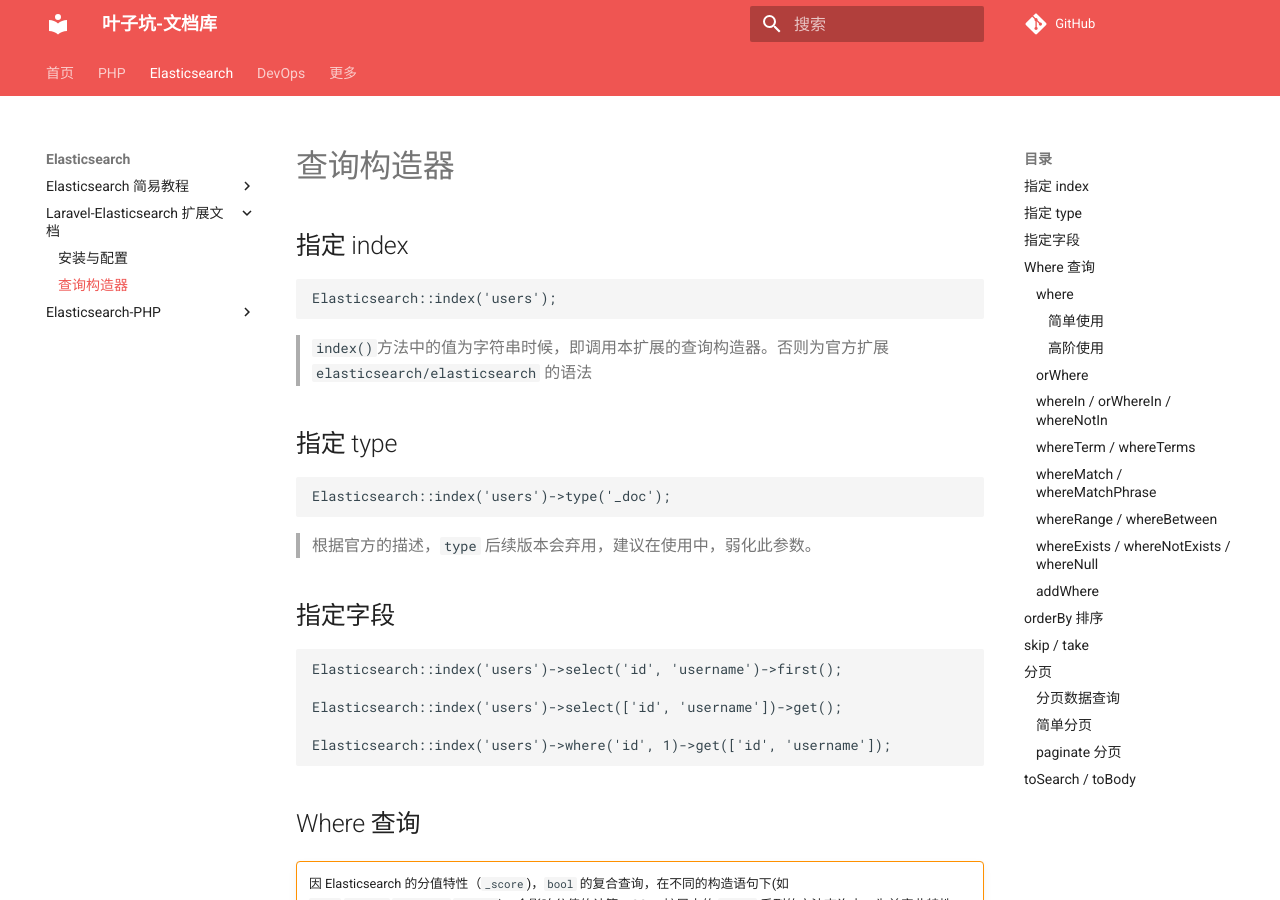
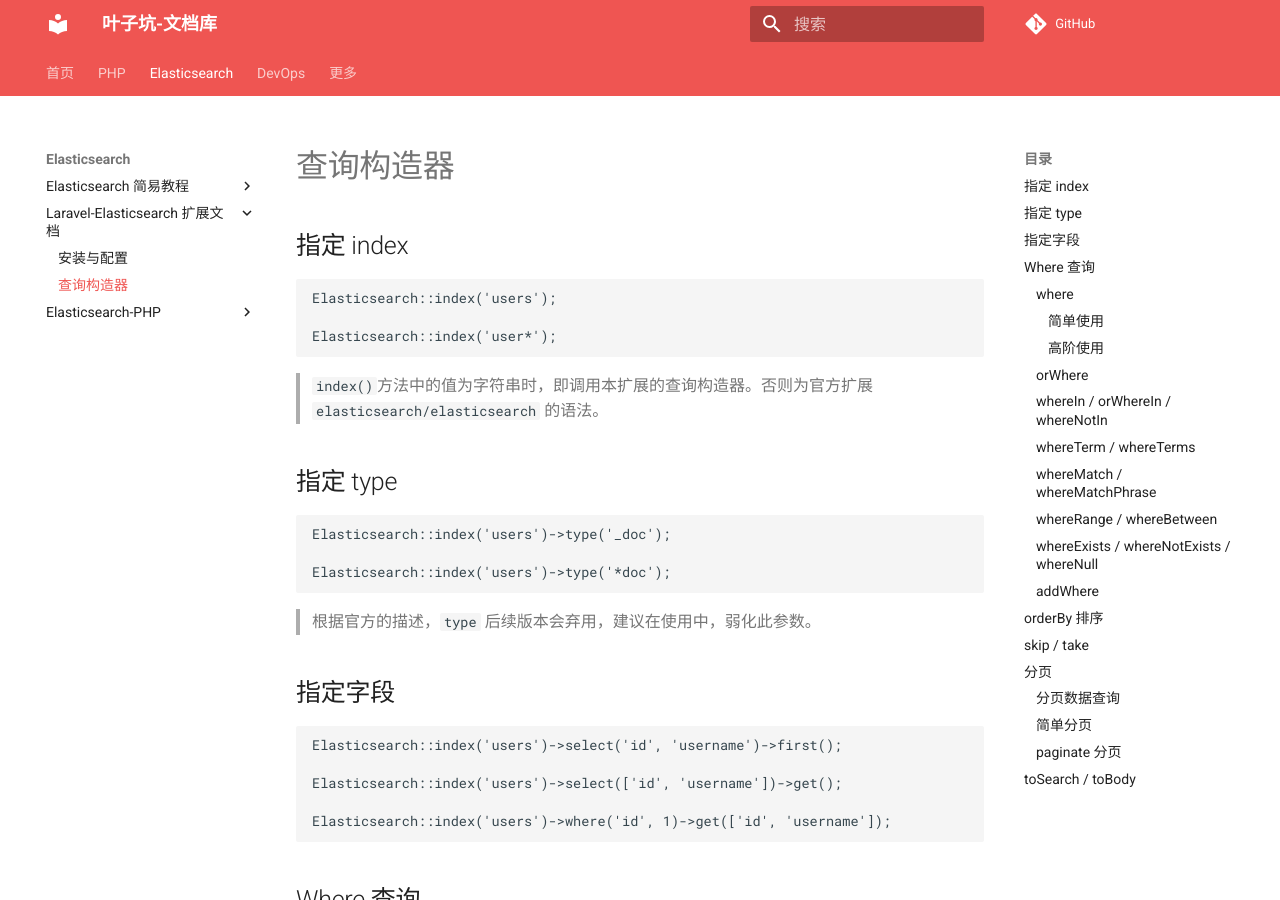
Before and after one commit to flc1125/docs, an MkDocs documentation site: the page built from docs/elasticsearch/laravel-elasticsearch/builder.md, in a window 1280 px wide and 900 px high. Built offline with MkDocs 1.6.1 and Material for MkDocs 9.7.7, drawn with Linux system fonts in a browser that asks for light colours; comment, search, counter and statistics services are not loaded.

Commit message:
update elasticsearch

````diff
--- a/docs/elasticsearch/laravel-elasticsearch/builder.md
+++ b/docs/elasticsearch/laravel-elasticsearch/builder.md
@@ -4,14 +4,18 @@
 
 ```php
 Elasticsearch::index('users');
+
+Elasticsearch::index('user*');
 ```
 
-> `index()`方法中的值为字符串时候，即调用本扩展的查询构造器。否则为官方扩展 `elasticsearch/elasticsearch` 的语法
+> `index()`方法中的值为字符串时，即调用本扩展的查询构造器。否则为官方扩展 `elasticsearch/elasticsearch` 的语法。
 
 ## 指定 type
 
 ```php
 Elasticsearch::index('users')->type('_doc');
+
+Elasticsearch::index('users')->type('*doc');
 ```
 
 > 根据官方的描述，`type` 后续版本会弃用，建议在使用中，弱化此参数。
````
